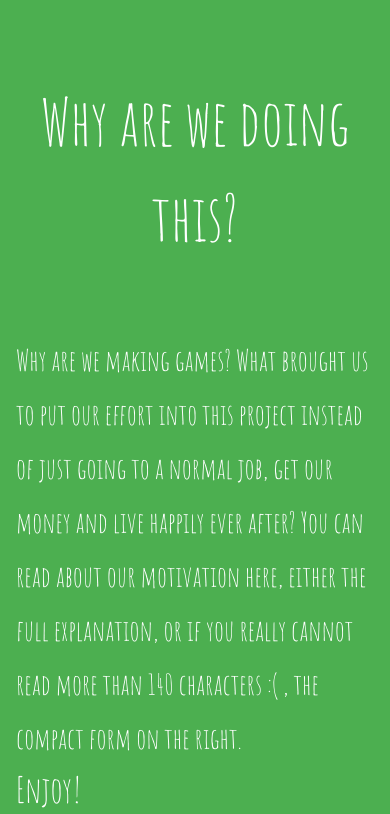
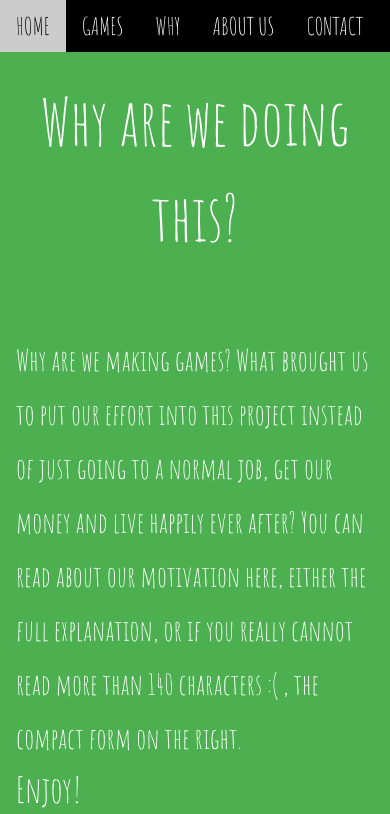
Before and after one commit to spielinkiel/spielinkiel.github.io, a plain HTML site: page why.html in a window 390 px wide. Shown: the top 814 px of the page. Drawn offline with nearby package versions, Linux system fonts and the light colour scheme.

Commit message:
Update why.html

```diff
--- a/why.html
+++ b/why.html
@@ -19,7 +19,7 @@ body,h1,h2,h3,h4,h5,h6 {font-family: "Amatic SC", sans-serif}
 <body>
 
 <!-- Navbar (sit on top) -->
-<div class="w3-top w3-hide-small">
+<div class="w3-top w3-mobile">
   <div class="w3-bar w3-xlarge w3-black w3-opacity w3-hover-opacity-off" id="myNavbar">
     <a href="index.html" class="w3-bar-item w3-button">HOME</a>
     <a href="games.html" class="w3-bar-item w3-button">GAMES</a>
```
